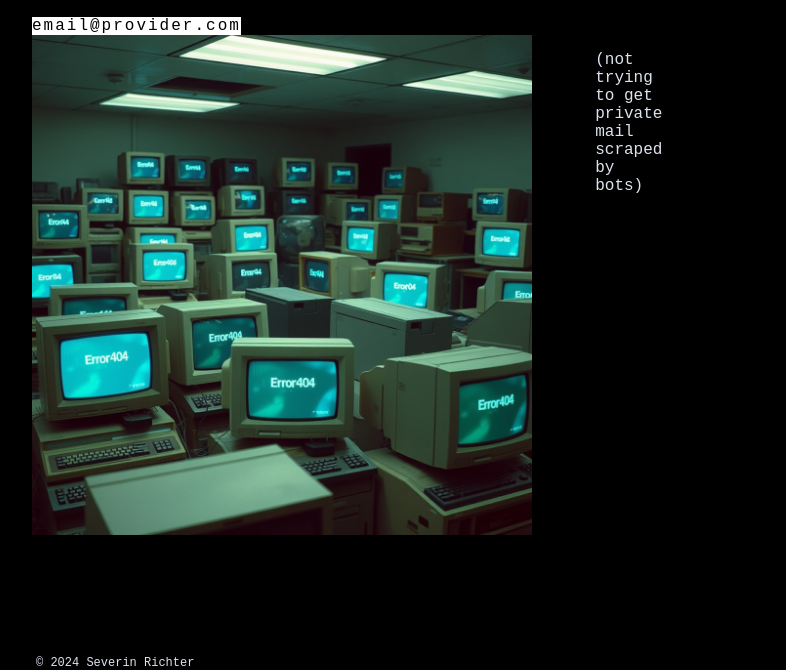
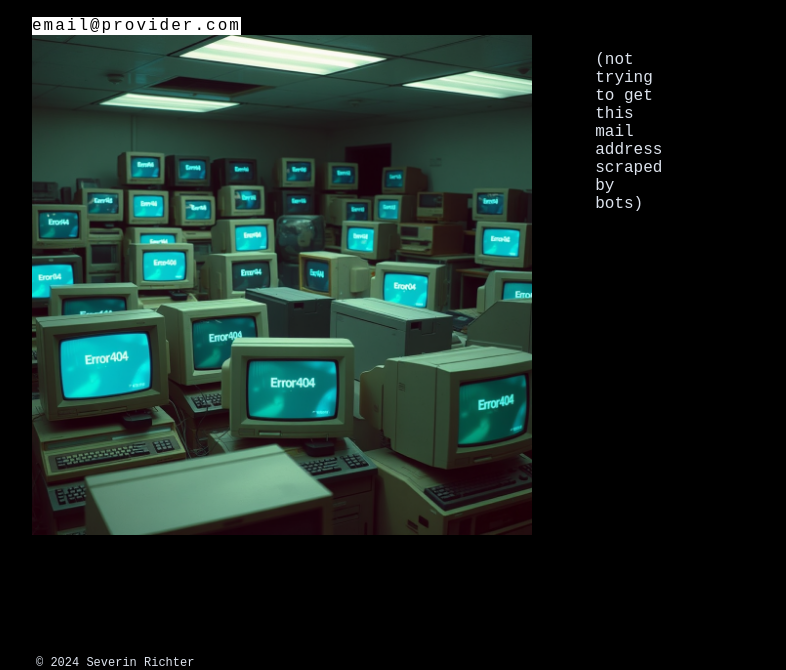
Before and after one commit to seve05/homepage, a plain HTML site: page public/contact.html in a window 1280 px wide. Shown: the part 130-800 px from the top of the page, without its empty margins (292-1078 px from the left). Drawn offline with Linux system fonts and the light colour scheme.

Commit message:
Update contact.html

```diff
--- a/public/contact.html
+++ b/public/contact.html
@@ -23,7 +23,7 @@
 <a href="email@provider.com">email@provider.com </a>
 </div>
 <img class="fourfour" src="../img/73870one.png" alt="nothing found"/>
-<p class="description">(not trying to get private mail scraped by bots)</p>
+<p class="description">(not trying to get this mail address scraped by bots)</p>
 
 
 <script>
```
